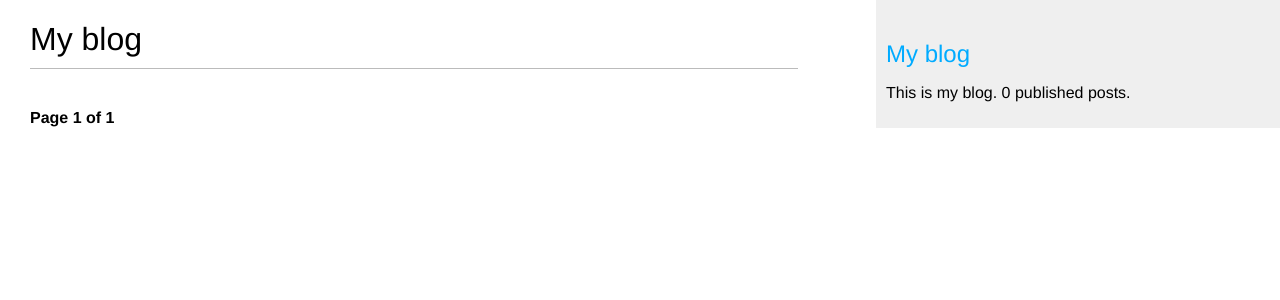
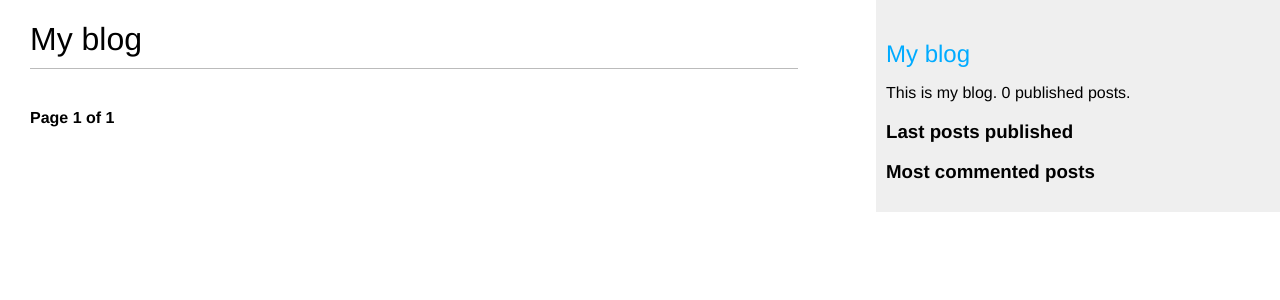
Before and after one commit to dmsergio/mysite, a Django app: page /blog/ in a window 1280 px wide. Shown: the top 300 px of the page. Run offline with Django 3.2, Linux system fonts and the light colour scheme; data that the repository does not hold is empty.

Commit message:
Add more custom tags

```diff
--- a/blog/templates/blog/base.html
+++ b/blog/templates/blog/base.html
@@ -16,6 +16,17 @@
             <a href="/blog">My blog</a>
         </h2>
         <p>This is my blog. {% total_posts %} published posts.</p>
+        <h3>Last posts published</h3>
+        {% show_latest_posts 5 %}
+        <h3>Most commented posts</h3>
+        {% get_most_commented_posts as most_commented_posts %}
+        <ul>
+            {% for post in most_commented_posts %}
+                <li>
+                    <a href="{{ post.get_absolute_url }}">{{ post.title }}</a>
+                </li>
+            {% endfor %}
+        </ul>
     </div>
 </body>
 </html>
--- /dev/null
+++ b/blog/templates/blog/post/latest_posts.html
@@ -0,0 +1,7 @@
+<ul>
+    {% for post in latest_posts %}
+        <li>
+            <a href="{{ post.get_absolute_url }}">{{ post.title }}</a>
+        </li>
+    {% endfor %}
+</ul>
--- a/blog/templatetags/blog_tags.py
+++ b/blog/templatetags/blog_tags.py
@@ -1,4 +1,6 @@
 from django import template
+from django.db.models import Count
+
 from ..models import Post
 
 
@@ -7,3 +9,13 @@ register = template.Library()
 @register.simple_tag(name='total_posts')
 def get_total_published_posts():
     return Post.published.count()
+
+@register.inclusion_tag('blog/post/latest_posts.html')
+def show_latest_posts(count=5):
+    latest_posts = Post.published.order_by('-publish')[:count]
+    return {'latest_posts': latest_posts}
+
+@register.simple_tag
+def get_most_commented_posts(count=5):
+    posts = Post.published.annotate(total_comments=Count('comments'))
+    return posts.order_by('-total_comments')[:count]
```
